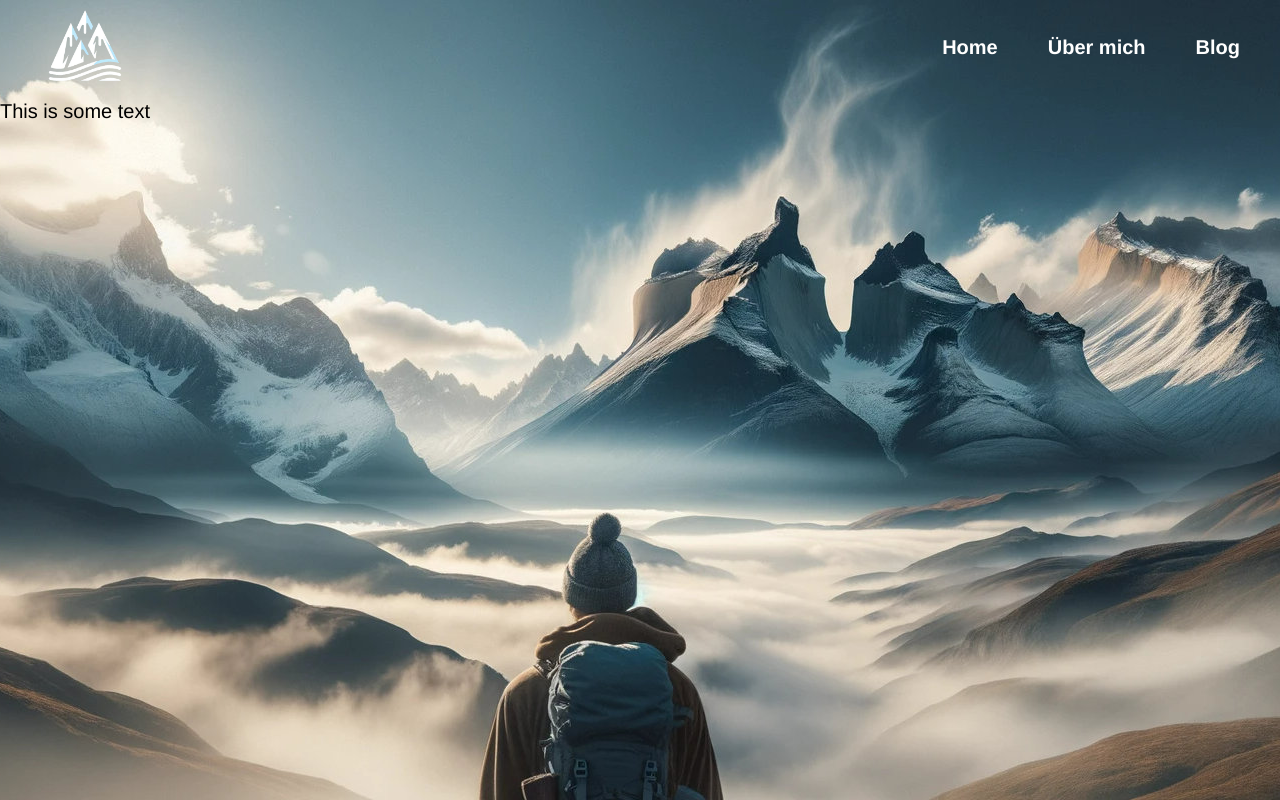
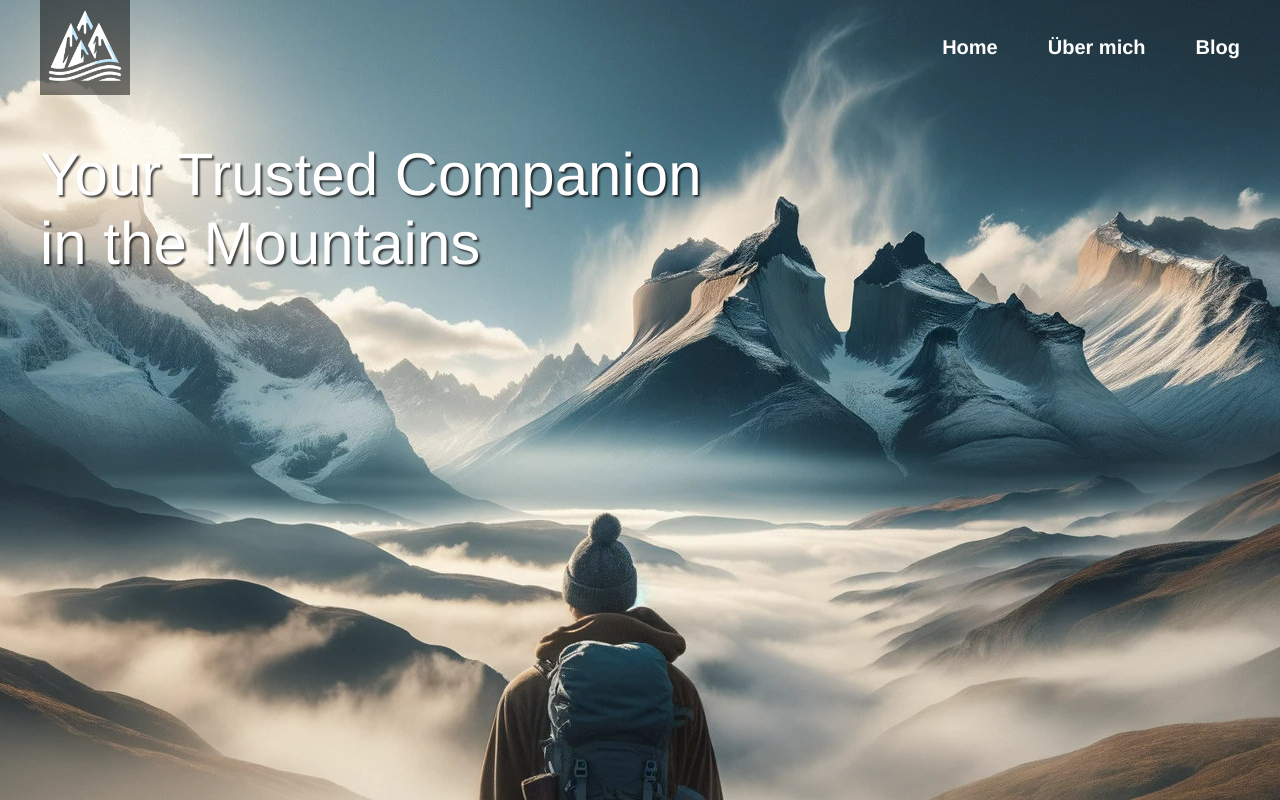
Before and after one commit to Riatomerehentroweard/portfolio, an Angular app: page /home in a window 1280 px wide. Built offline with nearby package versions, Linux system fonts and the light colour scheme.

Commit message:
fixed icon and added page title on home site

```diff
--- a/src/app/core/components/header/header.component.html
+++ b/src/app/core/components/header/header.component.html
@@ -1,5 +1,5 @@
 <div class="header__container">
-  <div>
+  <div class="header__logo-container">
     <img src="/assets/images/logo_tiny.png" class="header__logo"/>
   </div>
   <div class="header__links">
--- a/src/app/core/components/header/header.component.scss
+++ b/src/app/core/components/header/header.component.scss
@@ -12,6 +12,10 @@
       width: calc(100% - 1rem);
       padding: 0 0.5rem;
     }
+  }
+
+  &__logo-container {
+    background-color: rgba(0, 0, 0, 0.5);
   }
 
   &__logo {
--- a/src/app/home/home/home.component.html
+++ b/src/app/home/home/home.component.html
@@ -1,6 +1,8 @@
 <div class="responsive-image" >
 
   <div class="content">
-    This is some text
+    <div class="content__title">
+      Your Trusted Companion in the Mountains
+    </div>
   </div>
 </div>
--- a/src/app/home/home/home.component.scss
+++ b/src/app/home/home/home.component.scss
@@ -15,4 +15,19 @@
 
 .content {
   padding-top: 5rem;
+
+  &__title {
+    color: white;
+    font-size: 3rem;
+    margin-left: 2rem;
+    margin-top: 2rem;
+    max-width: 35rem;
+    text-shadow: 2px 2px 2px rgba(0, 0, 0, 0.7);
+
+    @media (max-width: 699px) {
+      margin-left: 0.5rem;
+      max-width: 100%;
+      font-size: 2rem;
+    }
+  }
 }
```
Also changed, not shown: 1 other file (tests, documents, lock files or other folders).
